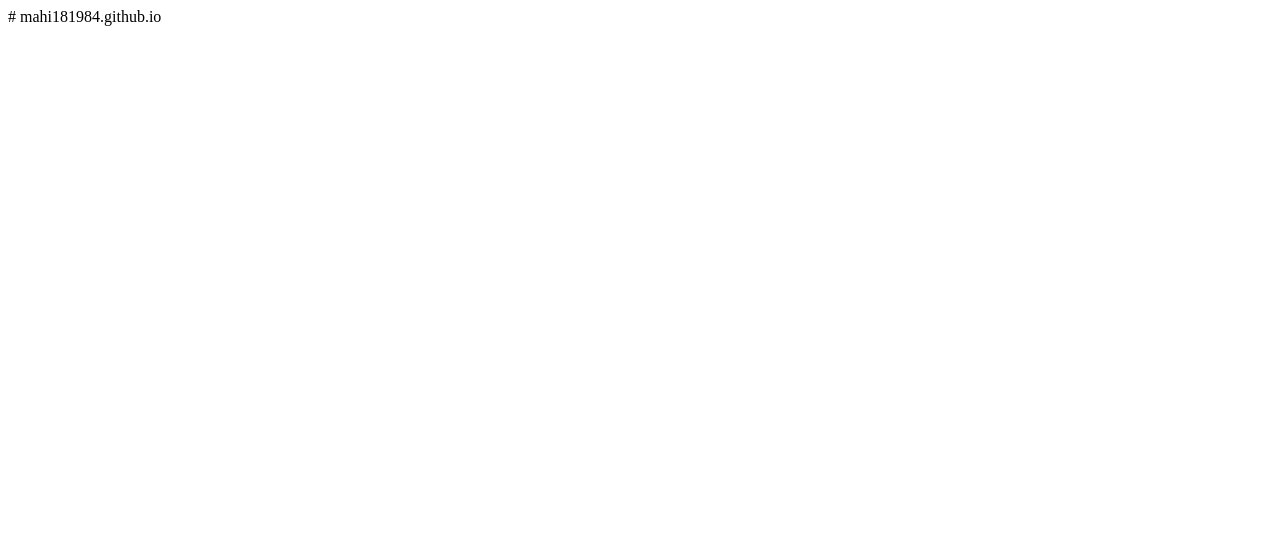
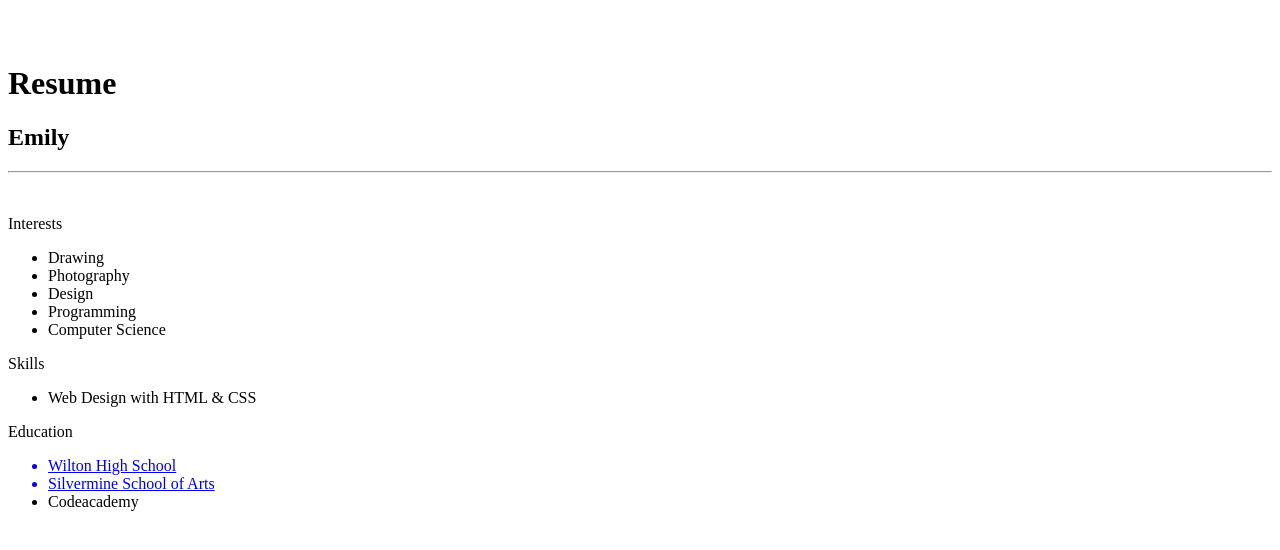
Before and after one commit to mahi181984/mahi181984.github.io, a plain HTML site: page index.html in a window 1280 px wide. Drawn offline with Linux system fonts and the light colour scheme.

Commit message:
Update index.html
New code

```diff
--- a/index.html
+++ b/index.html
@@ -1 +1,30 @@
-# mahi181984.github.io
+<div id="header"></div>
+<div class="left"></div>
+<div class="stuff">
+  <br><br>
+  <h1>Resume</h1>
+  <h2>Emily</h2>
+  <hr />
+  <br>
+  <p class="head">Interests</p>
+  <ul>
+    <li>Drawing</li>
+    <li>Photography</li>
+    <li>Design</li>
+    <li>Programming</li>
+    <li>Computer Science</li>
+  </ul>
+  <p class="head">Skills</p>
+  <ul>
+    <li>Web Design with HTML & CSS</li>
+  </ul>
+  <p class="head">Education</p>
+  <ul>
+    <a href="http://www.wiltonhighschool.org/pages/Wilton_High_School">
+      <li>Wilton High School</li>
+    </a>
+    <!--Link-->
+    <a href="https://www.silvermineart.org/">
+      <li>Silvermine School of Arts</li>
+    </a>
+    <li>Codeacademy</li>
```
